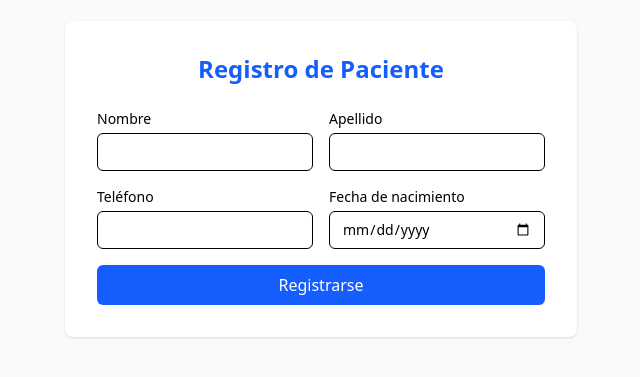
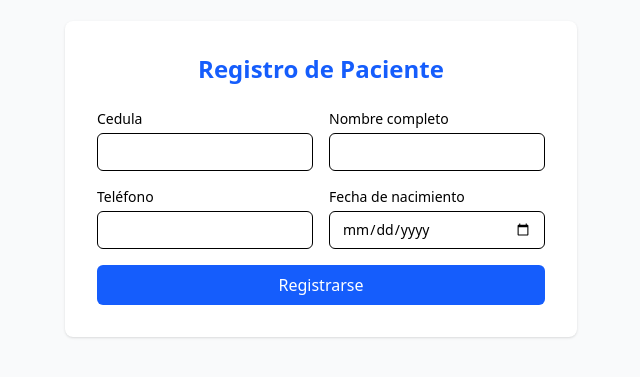
Before and after one commit to danildperez04/nic-salud, a React (Vite) app in the folder frontend/: page /register/patient in a window 1280 px wide. Shown: the part 221-598 px from the top of the page, without its empty margins (319-959 px from the left). Built offline with nearby package versions, Linux system fonts and the light colour scheme.

Commit message:
feat: add register patient form

```diff
--- /dev/null
+++ b/frontend/src/components/RegisterPatientForm.tsx
@@ -0,0 +1,41 @@
+import { useState } from "react";
+
+export default function RegisterPatientForm() {
+  const [patientData, usePatientData] = useState({
+    dni: '',
+    fullname: '',
+    phoneNumber: ''
+  })
+
+  const handleSubmit = (e) => {
+    e.preventDefault();
+
+
+  }
+
+  return (
+    <form className="grid grid-cols-1 md:grid-cols-2 gap-4" onSubmit={handleSubmit}>
+      <div>
+        <label className="block text-sm font-medium">Cedula</label>
+        <input type="text" className="mt-1 w-full border rounded-md px-3 py-2 text-sm" />
+      </div>
+      <div>
+        <label className="block text-sm font-medium">Nombre completo</label>
+        <input type="text" className="mt-1 w-full border rounded-md px-3 py-2 text-sm" />
+      </div>
+      <div>
+        <label className="block text-sm font-medium">Teléfono</label>
+        <input type="tel" className="mt-1 w-full border rounded-md px-3 py-2 text-sm" />
+      </div>
+      <div>
+        <label className="block text-sm font-medium">Fecha de nacimiento</label>
+        <input type="date" className="mt-1 w-full border rounded-md px-3 py-2 text-sm" />
+      </div>
+      <div className="md:col-span-2">
+        <button type="submit" className="w-full py-2 bg-blue-600 text-white rounded-md hover:opacity-95">
+          Registrarse
+        </button>
+      </div>
+    </form>
+  )
+}
--- a/frontend/src/pages/patient/RegisterPatientPage.tsx
+++ b/frontend/src/pages/patient/RegisterPatientPage.tsx
@@ -1,35 +1,17 @@
 // import { Input } from "../components/Input";
 
+import RegisterPatientForm from "@/components/RegisterPatientForm";
+
 export function RegisterPatientPage() {
+
+
   return (
     <div className="min-h-screen flex items-center justify-center bg-gray-50 px-4">
       <div className="w-full max-w-lg bg-white rounded-lg shadow p-8">
         <h1 className="text-2xl font-bold text-center text-blue-600 mb-6">
           Registro de Paciente
         </h1>
-        <form className="grid grid-cols-1 md:grid-cols-2 gap-4">
-          <div>
-            <label className="block text-sm font-medium">Nombre</label>
-            <input type="text" className="mt-1 w-full border rounded-md px-3 py-2 text-sm" />
-          </div>
-          <div>
-            <label className="block text-sm font-medium">Apellido</label>
-            <input type="text" className="mt-1 w-full border rounded-md px-3 py-2 text-sm" />
-          </div>
-          <div>
-            <label className="block text-sm font-medium">Teléfono</label>
-            <input type="tel" className="mt-1 w-full border rounded-md px-3 py-2 text-sm" />
-          </div>
-          <div>
-            <label className="block text-sm font-medium">Fecha de nacimiento</label>
-            <input type="date" className="mt-1 w-full border rounded-md px-3 py-2 text-sm" />
-          </div>
-          <div className="md:col-span-2">
-            <button type="submit" className="w-full py-2 bg-blue-600 text-white rounded-md hover:opacity-95">
-              Registrarse
-            </button>
-          </div>
-        </form>
+        <RegisterPatientForm />
       </div>
     </div>
   )
```
